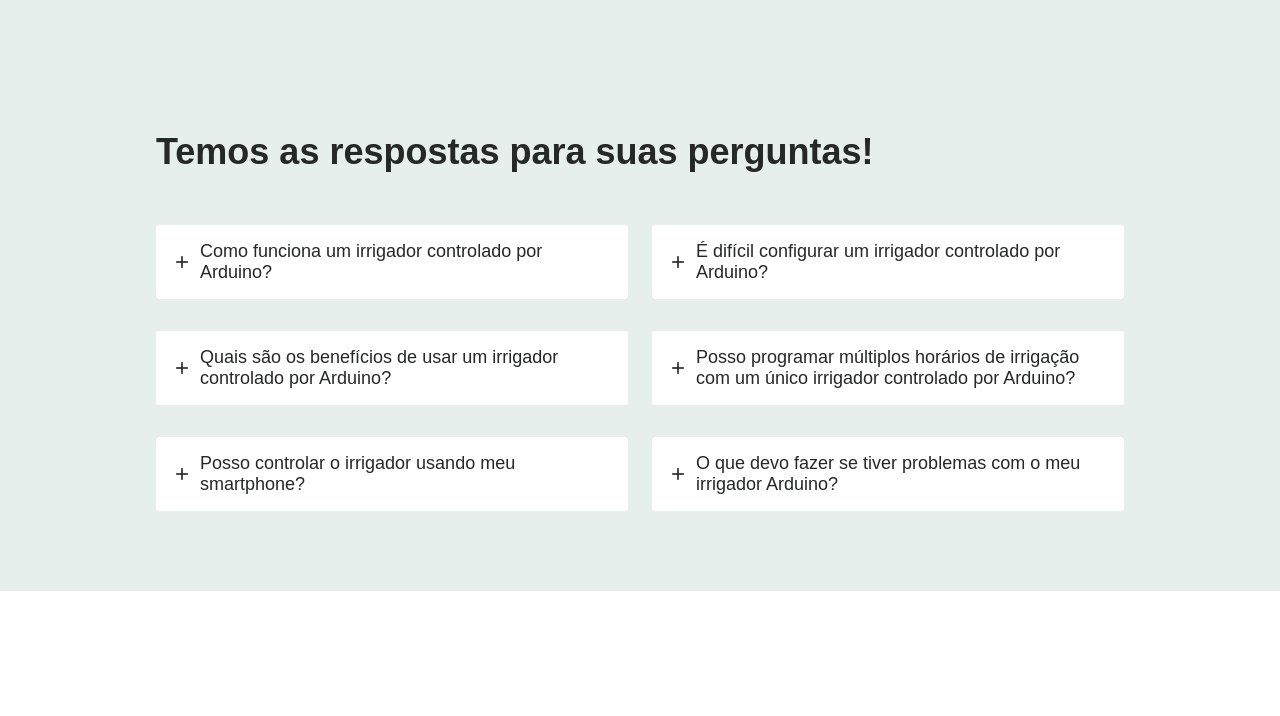
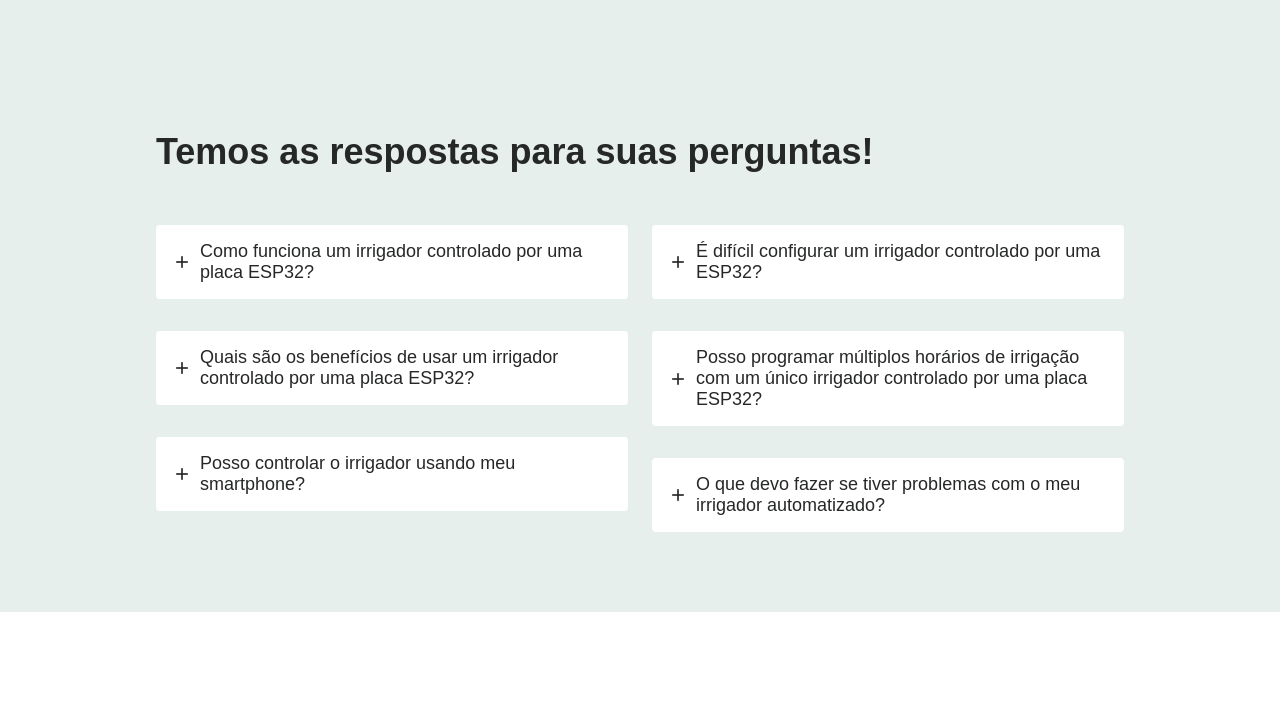
Before and after one commit to GabrielAlesiunas/SMARTGARDEN, a PHP site: page / in a window 1280 px wide. Shown: the part 2291-3007 px from the top of the page. Run offline with PHP 8.4, Linux system fonts and the light colour scheme.

Commit message:
Sessão Controle

```diff
--- a/index.php
+++ b/index.php
@@ -58,6 +58,10 @@ if (isset($_SESSION['login_success']) && $_SESSION['login_success'] === true) {
                     </li>
                     <li class="nav__item">
                         <a href="#contact" class="nav__link">Contato</a>
+                    </li>
+
+                    <li class="nav__item<?php if (isset($_SESSION['username'])) echo ' Controle'; ?>">
+                        <a href="/controle.php" class="nav__link">Controle</a>
                     </li>
 
                     <li class="nav__item">
@@ -274,13 +278,13 @@ if (isset($_SESSION['login_success']) && $_SESSION['login_success'] === true) {
                         <header class="questions__header">
                             <i class="ri-add-line questions__icon"></i>
                             <h3 class="questions__item-title">
-                                Como funciona um irrigador controlado por Arduino?
+                                Como funciona um irrigador controlado por uma placa ESP32?
                             </h3>
                         </header>
 
                         <div class="questions__content">
                             <p class="questions__description">
-                                Um irrigador controlado por Arduino é um dispositivo que utiliza um microcontrolador Arduino para automatizar o processo de irrigação, permitindo que você programe horários e durações de irrigação de acordo com as necessidades das plantas.
+                                Um irrigador controlado por uma placa ESP32 é um dispositivo que utiliza um microcontrolador para automatizar o processo de irrigação, permitindo que você programe horários e durações de irrigação de acordo com as necessidades das plantas.
                             </p>
                         </div>
                     </div>
@@ -289,7 +293,7 @@ if (isset($_SESSION['login_success']) && $_SESSION['login_success'] === true) {
                         <header class="questions__header">
                             <i class="ri-add-line questions__icon"></i>
                             <h3 class="questions__item-title">
-                                Quais são os benefícios de usar um irrigador controlado por Arduino?
+                                Quais são os benefícios de usar um irrigador controlado por uma placa ESP32?
                             </h3>
                         </header>
 
@@ -310,7 +314,7 @@ if (isset($_SESSION['login_success']) && $_SESSION['login_success'] === true) {
 
                         <div class="questions__content">
                             <p class="questions__description">
-                                Sim, nossos irrigadores controlados por Arduino têm a capacidade de serem controlados remotamente por meio do aplicativo para smartphone.
+                                Sim, nossos irrigadores controlados por uma ESP32 têm a capacidade de serem controlados remotamente por meio do aplicativo para smartphone.
                             </p>
                         </div>
                     </div>
@@ -321,13 +325,13 @@ if (isset($_SESSION['login_success']) && $_SESSION['login_success'] === true) {
                         <header class="questions__header">
                             <i class="ri-add-line questions__icon"></i>
                             <h3 class="questions__item-title">
-                                É difícil configurar um irrigador controlado por Arduino?
+                                É difícil configurar um irrigador controlado por uma ESP32?
                             </h3>
                         </header>
 
                         <div class="questions__content">
                             <p class="questions__description">
-                                Não, nossos irrigadores controlados por Arduino ja vem com uma pré configuração para cada tipo de planta.
+                                Não, nossos irrigadores controlados pela placa ESP32 já vem com uma pré configuração para cada tipo de planta.
                             </p>
                         </div>
                     </div>
@@ -336,13 +340,13 @@ if (isset($_SESSION['login_success']) && $_SESSION['login_success'] === true) {
                         <header class="questions__header">
                             <i class="ri-add-line questions__icon"></i>
                             <h3 class="questions__item-title">
-                                Posso programar múltiplos horários de irrigação com um único irrigador controlado por Arduino?
+                                Posso programar múltiplos horários de irrigação com um único irrigador controlado por uma placa ESP32?
                             </h3>
                         </header>
 
                         <div class="questions__content">
                             <p class="questions__description">
-                                Sim, nossos irrigadores controlados por Arduino permite que você programe múltiplos horários de irrigação para atender às necessidades específicas das suas plantas.
+                                Sim, nossos irrigadores controlados por placa ESP32 permite que você programe múltiplos horários de irrigação para atender às necessidades específicas das suas plantas.
                             </p>
                         </div>
                     </div>
@@ -351,7 +355,7 @@ if (isset($_SESSION['login_success']) && $_SESSION['login_success'] === true) {
                         <header class="questions__header">
                             <i class="ri-add-line questions__icon"></i>
                             <h3 class="questions__item-title">
-                                O que devo fazer se tiver problemas com o meu irrigador Arduino?
+                                O que devo fazer se tiver problemas com o meu irrigador automatizado?
                             </h3>
                         </header>
 
```
Also changed, not shown: assets/img/imgPerfildestaque-12.jpg (added).
